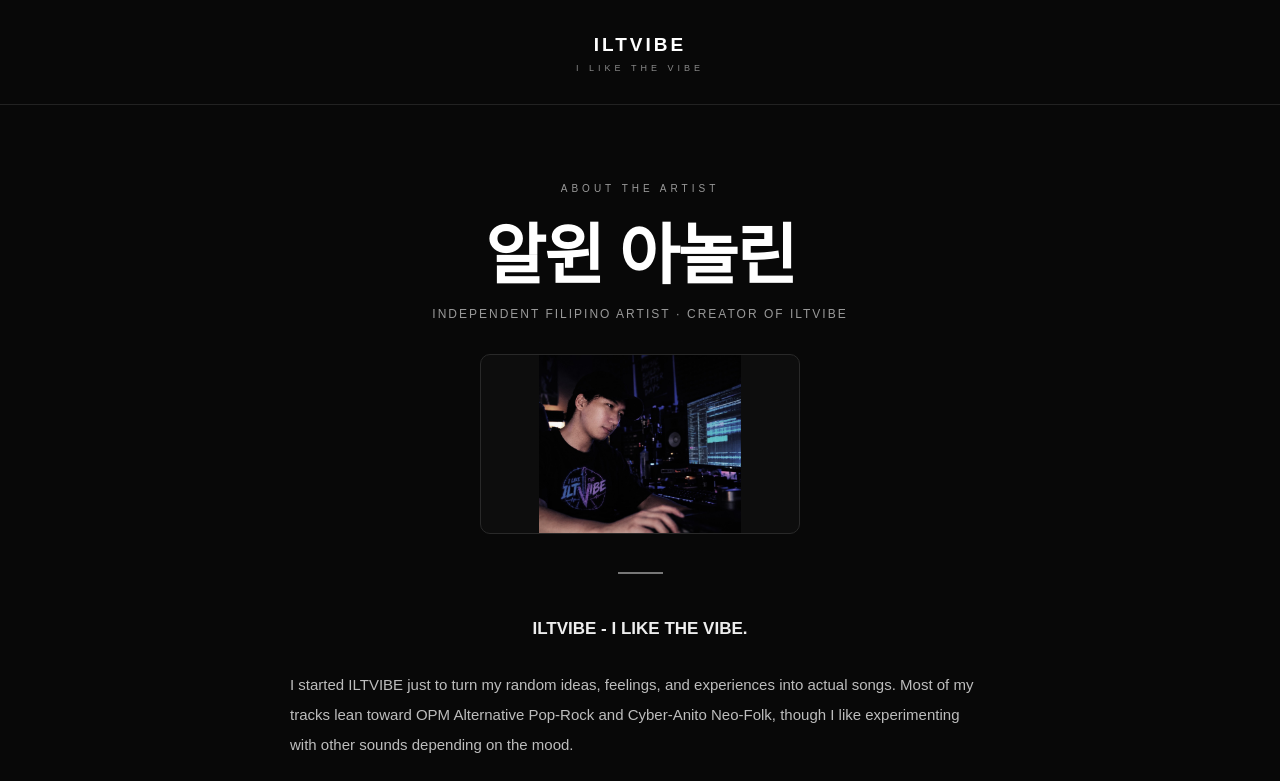
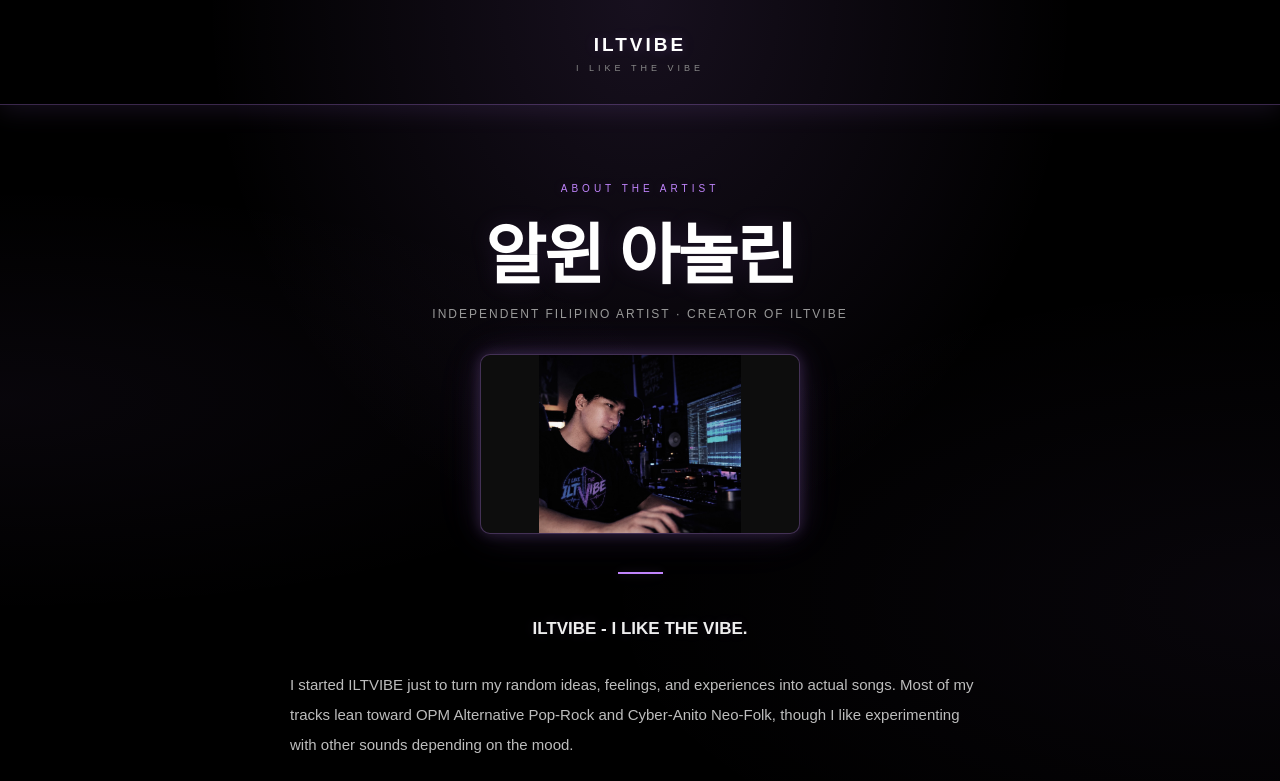
Before and after one commit to ILTVIBE/iltvibe.github.io, a plain HTML site: page about.html in a window 1280 px wide. Shown: the top 781 px of the page. Drawn offline with Linux system fonts and the light colour scheme.

Commit message:
Update about.html

```diff
--- a/about.html
+++ b/about.html
@@ -7,9 +7,18 @@
 
   <title>About the Artist | ILTVIBE</title>
   <meta name="description" content="Meet 알윈 아놀린, the independent Filipino artist behind ILTVIBE — I LIKE THE VIBE.">
-  <meta name="theme-color" content="#080808">
+  <meta name="theme-color" content="#000000">
 
   <style>
+    :root {
+      --accent: #A78BFA;
+      --accent-rgb: 167, 139, 250;
+      --accent-soft: rgba(167,139,250,0.10);
+      --accent-border: rgba(167,139,250,0.30);
+      --accent-glow: rgba(167,139,250,0.20);
+      --accent-backlight: rgba(167,139,250,0.12);
+    }
+
     * {
       margin: 0;
       padding: 0;
@@ -18,14 +27,44 @@
 
     html {
       scroll-behavior: smooth;
+      background: #000;
     }
 
     body {
-      background: #080808;
+      background: #000;
       color: #e8e8e8;
       font-family: Arial, Helvetica, sans-serif;
       line-height: 1.8;
       min-height: 100vh;
+      position: relative;
+      isolation: isolate;
+    }
+
+    /* GLOBAL LED BACKLIGHT */
+
+    body::before {
+      content: "";
+      position: fixed;
+      inset: 0;
+      z-index: -1;
+      pointer-events: none;
+      background:
+        radial-gradient(
+          ellipse at 50% 0%,
+          var(--accent-backlight),
+          transparent 48%
+        ),
+        radial-gradient(
+          ellipse at 0% 50%,
+          rgba(var(--accent-rgb),0.045),
+          transparent 38%
+        ),
+        radial-gradient(
+          ellipse at 100% 75%,
+          rgba(var(--accent-rgb),0.045),
+          transparent 38%
+        );
+      transition: background 0.5s ease;
     }
 
     a {
@@ -42,7 +81,9 @@
 
     header {
       padding: 28px 0;
-      border-bottom: 1px solid #222;
+      border-bottom: 1px solid var(--accent-border);
+      box-shadow: 0 5px 24px var(--accent-backlight);
+      transition: border-color 0.4s ease, box-shadow 0.4s ease;
     }
 
     .header-inner {
@@ -57,6 +98,10 @@
       letter-spacing: 3px;
       color: #fff;
       text-align: center;
+      text-shadow:
+        0 0 12px var(--accent-glow),
+        0 0 25px var(--accent-backlight);
+      transition: text-shadow 0.4s ease;
     }
 
     .logo span {
@@ -66,6 +111,7 @@
       letter-spacing: 4px;
       font-weight: 400;
       line-height: 1.5;
+      text-shadow: none;
     }
 
     /* MAIN */
@@ -76,12 +122,13 @@
     }
 
     .eyebrow {
-      color: #999;
+      color: var(--accent);
       font-size: 10px;
       letter-spacing: 4px;
       text-transform: uppercase;
       margin-bottom: 22px;
       text-align: center;
+      text-shadow: 0 0 12px var(--accent-glow);
     }
 
     h1 {
@@ -91,6 +138,7 @@
       letter-spacing: -2px;
       margin-bottom: 12px;
       text-align: center;
+      text-shadow: 0 0 24px var(--accent-backlight);
     }
 
     .artist-role {
@@ -113,16 +161,31 @@
       object-position: center;
       display: block;
       margin: 0 auto 38px;
-      border: 1px solid #292929;
+      border: 1px solid var(--accent-border);
       border-radius: 10px;
       background: #0d0d0d;
+      box-shadow:
+        0 0 14px var(--accent-glow),
+        0 0 32px var(--accent-backlight),
+        0 0 55px rgba(var(--accent-rgb),0.06);
+      transition: box-shadow 0.4s ease, border-color 0.4s ease;
+    }
+
+    .artist-photo:hover {
+      box-shadow:
+        0 0 22px var(--accent-glow),
+        0 0 42px var(--accent-backlight);
     }
 
     .divider {
       width: 45px;
       height: 2px;
-      background: #777;
+      background: var(--accent);
       margin: 0 auto 38px;
+      box-shadow:
+        0 0 10px var(--accent-glow),
+        0 0 22px var(--accent-backlight);
+      transition: background 0.4s ease;
     }
 
     /* BIOGRAPHY */
@@ -141,13 +204,12 @@
       text-align: left;
     }
 
-    /* ILTVIBE TITLE - CENTERED */
-
     .about-copy p:first-child {
       color: #eee;
       font-size: 17px;
       font-weight: 600;
       text-align: center;
+      text-shadow: 0 0 12px var(--accent-backlight);
     }
 
     /* ARTIST DETAILS */
@@ -155,17 +217,20 @@
     .section {
       margin-top: 50px;
       padding-top: 30px;
-      border-top: 1px solid #222;
+      border-top: 1px solid var(--accent-border);
       text-align: left;
+      box-shadow: 0 -12px 25px -20px var(--accent-glow);
+      transition: border-color 0.4s ease;
     }
 
     .section h2 {
-      color: #fff;
+      color: var(--accent);
       font-size: 12px;
       letter-spacing: 3px;
       margin-bottom: 24px;
       font-weight: 600;
       text-align: center;
+      text-shadow: 0 0 12px var(--accent-glow);
     }
 
     .details {
@@ -196,16 +261,21 @@
     .closing {
       margin-top: 45px;
       padding: 25px 0 10px;
-      border-top: 1px solid #222;
+      border-top: 1px solid var(--accent-border);
       text-align: center;
+      box-shadow: 0 -12px 25px -20px var(--accent-glow);
+      transition: border-color 0.4s ease;
     }
 
     .closing h2 {
-      color: #fff;
+      color: var(--accent);
       font-size: 19px;
       letter-spacing: 4px;
       margin-bottom: 6px;
       text-align: center;
+      text-shadow:
+        0 0 12px var(--accent-glow),
+        0 0 25px var(--accent-backlight);
     }
 
     .closing p {
@@ -218,9 +288,11 @@
     /* FOOTER */
 
     footer {
-      border-top: 1px solid #222;
+      border-top: 1px solid var(--accent-border);
       padding: 20px 0;
       text-align: center;
+      box-shadow: 0 -5px 24px var(--accent-backlight);
+      transition: border-color 0.4s ease;
     }
 
     footer p {
@@ -233,10 +305,12 @@
 
     footer a {
       color: #aaa;
+      transition: color 0.3s ease;
     }
 
     footer a:hover {
-      color: #fff;
+      color: var(--accent);
+      text-shadow: 0 0 12px var(--accent-glow);
     }
 
     /* MOBILE */
@@ -281,8 +355,6 @@
         text-align: left;
       }
 
-      /* ARTIST DETAILS HEADING - CENTERED */
-
       .section h2 {
         text-align: center;
       }
@@ -309,6 +381,17 @@
 
       footer {
         padding: 18px 0;
+      }
+    }
+
+    /* REDUCED MOTION */
+
+    @media (prefers-reduced-motion: reduce) {
+      *,
+      *::before,
+      *::after {
+        scroll-behavior: auto !important;
+        transition-duration: 0.01ms !important;
       }
     }
   </style>
@@ -437,5 +520,105 @@
 
   </footer>
 
+  <script>
+
+    // RANDOM COLOR THEME
+    // Same eight themes as the homepage.
+
+    const themes = [
+      {
+        name: "Electric Purple",
+        accent: "#A78BFA",
+        rgb: "167, 139, 250"
+      },
+      {
+        name: "Neon Blue",
+        accent: "#60A5FA",
+        rgb: "96, 165, 250"
+      },
+      {
+        name: "Cyber Cyan",
+        accent: "#22D3EE",
+        rgb: "34, 211, 238"
+      },
+      {
+        name: "Neon Pink",
+        accent: "#F472B6",
+        rgb: "244, 114, 182"
+      },
+      {
+        name: "Champagne Gold",
+        accent: "#FBBF24",
+        rgb: "251, 191, 36"
+      },
+      {
+        name: "Emerald Green",
+        accent: "#34D399",
+        rgb: "52, 211, 153"
+      },
+      {
+        name: "Deep Crimson",
+        accent: "#FB7185",
+        rgb: "251, 113, 133"
+      },
+      {
+        name: "Violet",
+        accent: "#C084FC",
+        rgb: "192, 132, 252"
+      }
+    ];
+
+    let selectedTheme;
+
+    try {
+      const previousTheme = localStorage.getItem("iltvibeTheme");
+
+      let availableThemes = themes.filter(
+        theme => theme.name !== previousTheme
+      );
+
+      if (availableThemes.length === 0) {
+        availableThemes = themes;
+      }
+
+      selectedTheme = availableThemes[
+        Math.floor(Math.random() * availableThemes.length)
+      ];
+
+      localStorage.setItem("iltvibeTheme", selectedTheme.name);
+
+    } catch (error) {
+      selectedTheme = themes[
+        Math.floor(Math.random() * themes.length)
+      ];
+    }
+
+    const root = document.documentElement;
+
+    root.style.setProperty("--accent", selectedTheme.accent);
+    root.style.setProperty("--accent-rgb", selectedTheme.rgb);
+
+    root.style.setProperty(
+      "--accent-soft",
+      `rgba(${selectedTheme.rgb}, 0.10)`
+    );
+
+    root.style.setProperty(
+      "--accent-border",
+      `rgba(${selectedTheme.rgb}, 0.30)`
+    );
+
+    root.style.setProperty(
+      "--accent-glow",
+      `rgba(${selectedTheme.rgb}, 0.20)`
+    );
+
+    root.style.setProperty(
+      "--accent-backlight",
+      `rgba(${selectedTheme.rgb}, 0.12)`
+    );
+
+  </script>
+
 </body>
 </html>
```
